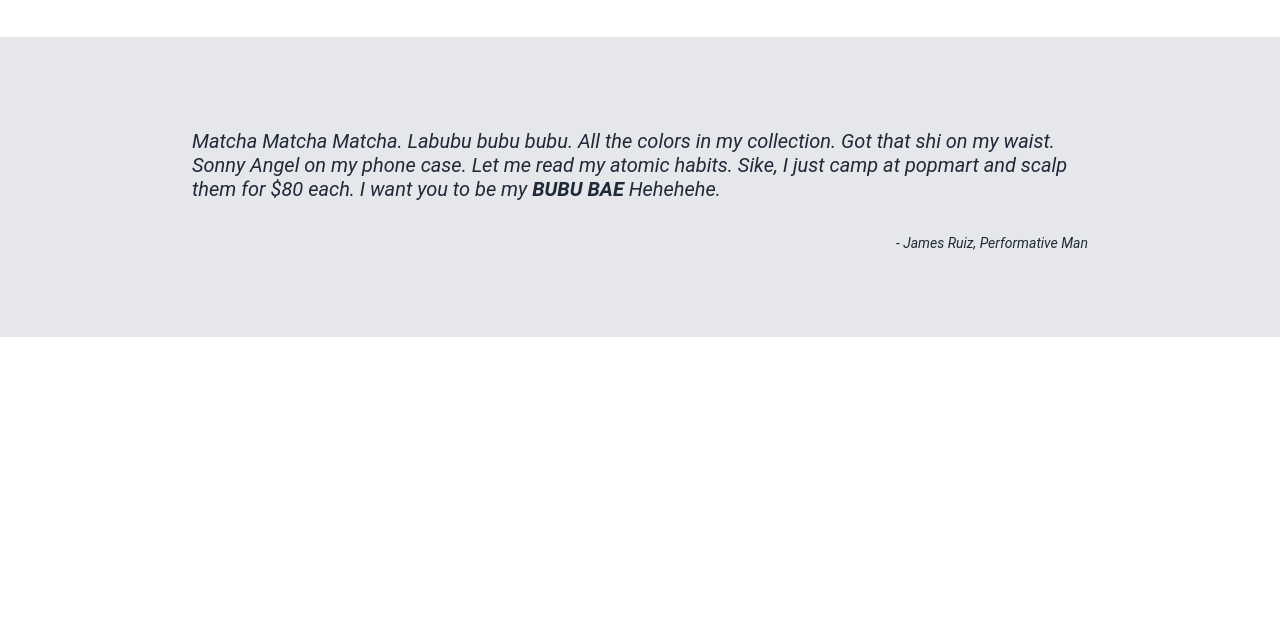
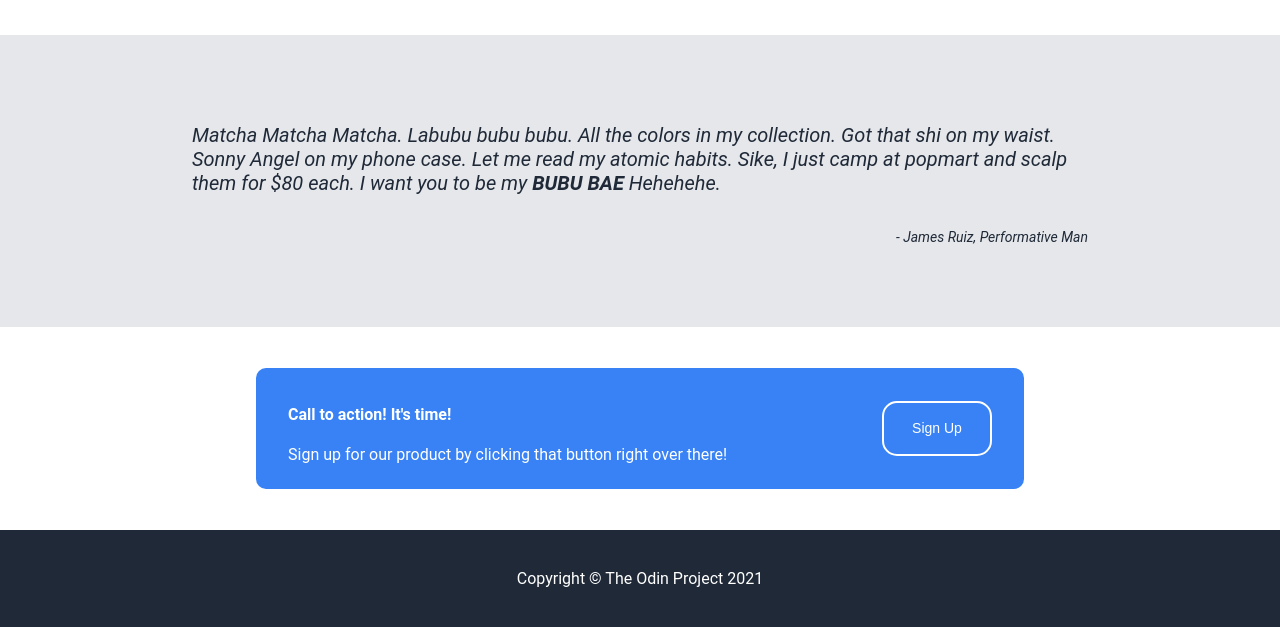
Before and after one commit to imjamesruiz/project-landing, a plain HTML site: page index.html in a window 1280 px wide. Shown: the part 746-1373 px from the top of the page. Before the commit the page ends 1083 px from the top, so only its background shows below. Drawn offline with Linux system fonts and the light colour scheme.

Commit message:
completed landing page with header body and footer

```diff
--- a/index.html
+++ b/index.html
@@ -14,8 +14,9 @@
             </div>
             <div class="header-right">
                 <p id="about"><a href="#hero-text">About</a></p>
-                <p id="contact">Contact</p>
+                <p id="contact"><a href="#foota">Contact</a></p>
                 <p id="gallery"><a href="#BIG">Gallery</a></p>
+                <p id="popmart"><a href="https://www.labubu-popmart.us/" target="_blank">PopMart</a></p>
             </div>
         </div>
 
@@ -83,6 +84,23 @@
     </div>
 
     <div class="footer">
+        <div id= "foota" class="footer-top">
+            <div class="call-action-box">
+                <div class="box-left">
+                    <h4 id="larger">Call to action! It's time!</h4>
+                    <p id="smaller">Sign up for our product by clicking that button right over there!</p>
+                </div>
+                <div class="box-right">
+                    <button id="my-button">Sign Up</button>
+                </div>
+            </div>
+        </div>
+
+        <div class="footer-bottom">
+            <div class="footer-text">
+                <p>Copyright &copy; The Odin Project 2021</p>
+            </div>
+        </div>
 
 
     </div>
--- a/styles.css
+++ b/styles.css
@@ -23,7 +23,7 @@
     align-items: flex-start;
     width: 75%;
     /* background-color: pink; */
-    height: 130px;
+    height: 120px;
     box-sizing: border-box;
     padding: 0 16px;
 }
@@ -32,7 +32,7 @@
     display: flex;
     justify-content: space-between;
     align-items: center;
-    max-width: 30%;
+    max-width: 40%;
     flex: 1;
     /* background-color: pink; */
 }
@@ -112,9 +112,10 @@
     margin: 0 auto;
     display: flex;
     flex-direction: column;
-    background: pink;
+    background: #fff;
     height: 600px;
     width: 100%;
+    padding-top: 16px;
 }
 
 .body-top {
@@ -199,3 +200,62 @@
     color: #1F2937;
 
 }
+
+.footer {
+    display: flex;
+    height: 300px;
+    width: 100%;
+    flex-direction: column;
+}
+
+.footer-top {
+    display: flex;
+    justify-content: center;
+    background: #fff;
+    height: 70%;
+    align-items: center;
+}
+
+.call-action-box {
+    display: flex;
+    background: #3882F6;
+    width: 60%;
+    justify-content: space-between;
+    height: 60%;
+    box-sizing: border-box;
+    padding: 16px 32px;
+    margin: 0;
+    border-radius: 10px;
+    flex: initial;
+    min-width: 200px;
+    max-width: 100%;
+    overflow-x: auto; /* adds scroll bar for overflowed content*/
+}
+
+
+
+.box-right {
+    display: flex;
+    align-items: center;
+}
+
+#my-button {
+    width: 110px;
+    height: 55px;
+    border-radius: 15px;
+    background-color: #3882F6;
+    border: 2px solid #fff;
+    color: white;
+    font-size: 14px;
+}
+
+#my-button:hover {
+    transform: scale(1.05);
+}
+
+.footer-bottom {
+    display: flex;
+    height: 100px;
+    justify-content: center;
+    align-items: center;
+}
```
